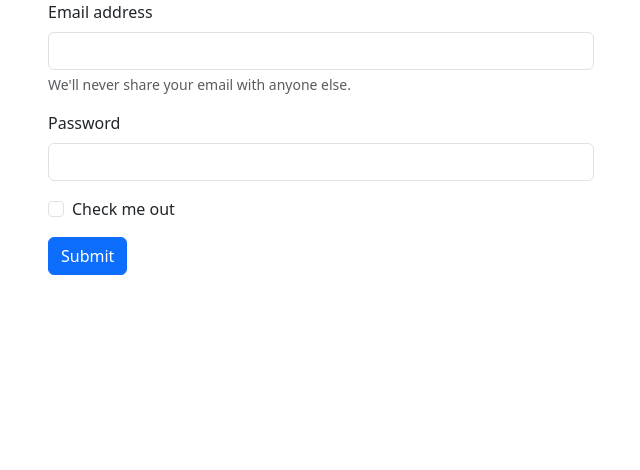
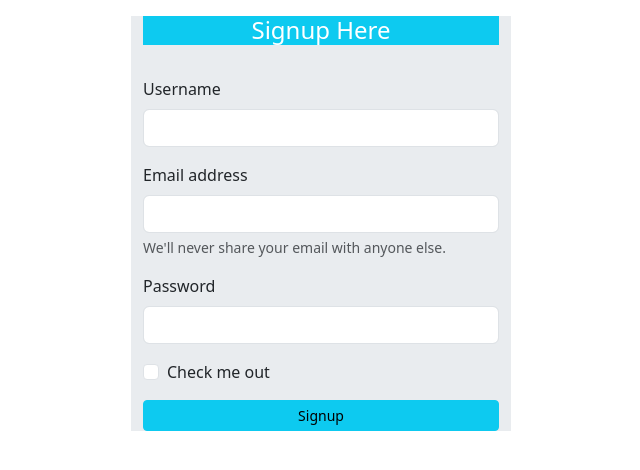
Before and after one commit to ekipruto/HMS, a Flask app: page /signup in a window 1280 px wide. Shown: the part 56-526 px from the top of the page, without its empty margins (319-959 px from the left). Run offline with Flask 3, Linux system fonts and the light colour scheme; some libraries are stand-ins or nearby versions.

Commit message:
Done working with Signup and Login Front end

```diff
--- a/templates/base.html
+++ b/templates/base.html
@@ -4,17 +4,14 @@
     <meta charset="utf-8">
     <meta name="viewport" content="width=device-width, initial-scale=1">
 
+    <title>
+      {% block title %}
 
-
-    <title>
-        {% block title %}
-
-        {% endblock title %}
+      {% endblock title %}
     </title>
 
-    <link href="https://cdn.jsdelivr.net/npm/bootstrap@5.3.3/dist/css/bootstrap.min.css"
-    rel="stylesheet" integrity="sha384-QWTKZyjpPEjISv5WaRU9OFeRpok6YctnYmDr5pNlyT2bRjXh0JMhjY6hW+ALEwIH"
-    crossorigin="anonymous">
+    <link href="https://cdn.jsdelivr.net/npm/bootstrap@5.3.3/dist/css/bootstrap.min.css" rel="stylesheet" integrity="sha384-QWTKZyjpPEjISv5WaRU9OFeRpok6YctnYmDr5pNlyT2bRjXh0JMhjY6hW+ALEwIH" crossorigin="anonymous">
+
   </head>
   <body>
     <nav class="navbar navbar-expand-lg bg-body-tertiary">
--- a/templates/signup.html
+++ b/templates/signup.html
@@ -5,29 +5,39 @@
     {% endblock title %}
 
     {% block body %}
-    <div class="container">
+    <div class="container mt-3">
     <div class="row">
 
-      <div class="col-md-3"></div>
-      <div class="col-md-6">
+      <div class="col-md-4"></div>
+      <div class="col-md-4 bg-body-secondary">
+        <h4 class="text-center bg-info text-white">Signup Here</h4>
+        <br>
         <form>
+
           <div class="mb-3">
-            <label for="exampleInputEmail1" class="form-label">Email address</label>
-            <input type="email" class="form-control" id="exampleInputEmail1" aria-describedby="emailHelp">
+            <label for="username" class="form-label">Username</label>
+            <input type="text" class="form-control" id="username" name="username" required>
+          </div>
+
+          <div class="mb-3">
+            <label for="email" class="form-label">Email address</label>
+            <input type="email" class="form-control" id="email" name="email" aria-describedby="emailHelp" required>
             <div id="emailHelp" class="form-text">We'll never share your email with anyone else.</div>
           </div>
+
           <div class="mb-3">
-            <label for="exampleInputPassword1" class="form-label">Password</label>
-            <input type="password" class="form-control" id="exampleInputPassword1">
+            <label for="password" class="form-label">Password</label>
+            <input type="password" class="form-control" id="password" required>
           </div>
+
           <div class="mb-3 form-check">
             <input type="checkbox" class="form-check-input" id="exampleCheck1">
             <label class="form-check-label" for="exampleCheck1">Check me out</label>
           </div>
-          <button type="submit" class="btn btn-primary">Submit</button>
+          <button type="submit" class="btn btn-info btn-sm btn-block col-md-12">Signup</button>
         </form>
       </div>
-      <div class="col-md-3"></div>
+      <div class="col-md-4"></div>
     </div>
   </div>
     {% endblock body %}
```
Also changed, not shown: templates/login.html (+26 -1 lines).
